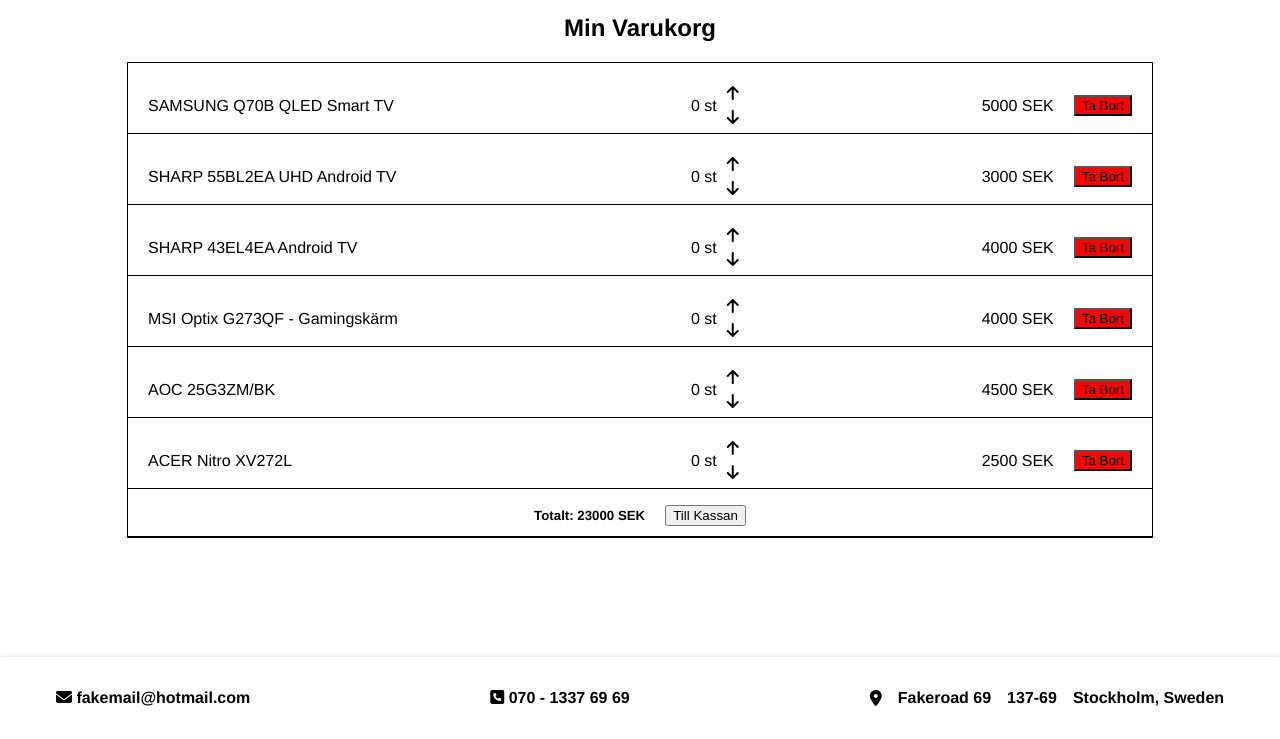
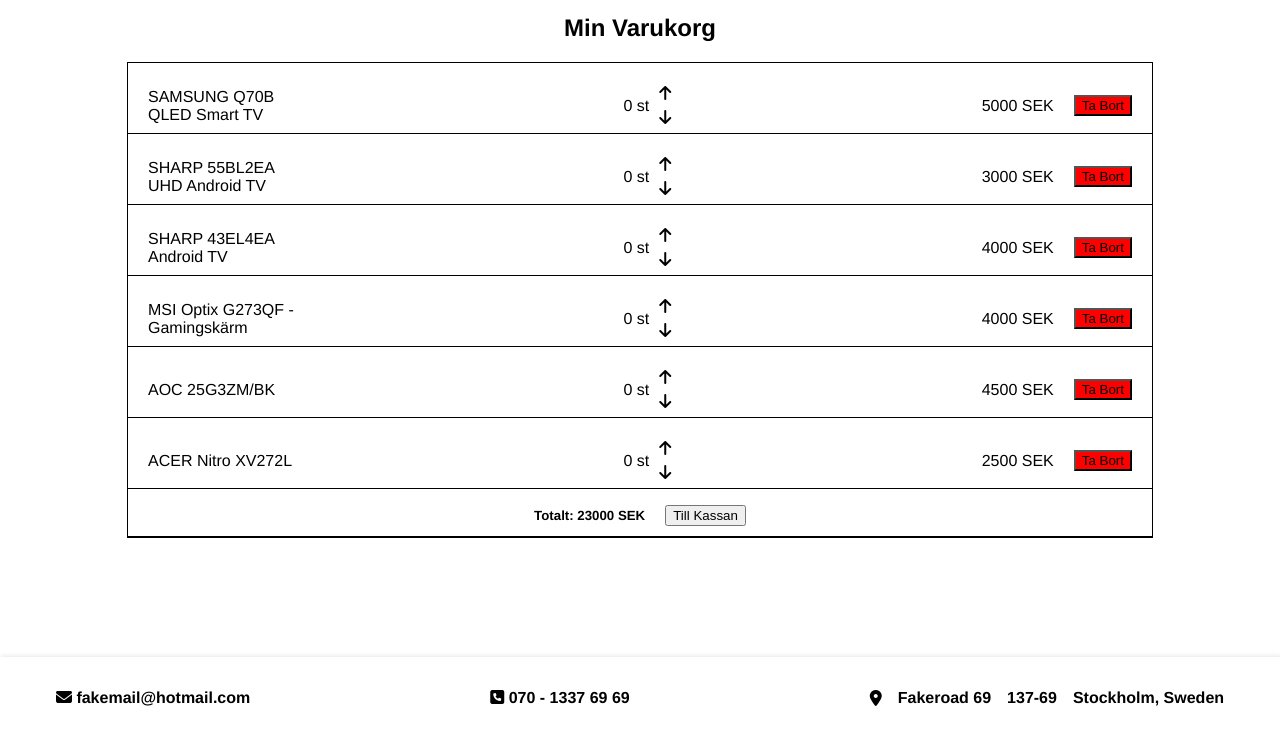
Before and after one commit to NicklasSoderlund/Webshop-gruppprojekt, a website built with Parcel: page src/varukorg.html in a window 1280 px wide. Shown: the part 61-800 px from the top of the page. Built offline with nearby package versions, Linux system fonts and the light colour scheme.

Commit message:
desktop-mode fix

```diff
--- a/src/scss/_shopping-cart.scss
+++ b/src/scss/_shopping-cart.scss
@@ -24,6 +24,7 @@
                 display: flex;
                 justify-content: space-between;
                 align-items: center;
+                text-align: left;
 
 
             }
@@ -46,7 +47,7 @@
 
 .productName {
     @include m.desktop {
-        width: 300px;
+        width: 165px;
         display: flex;
         flex-wrap: wrap;
     }
```
